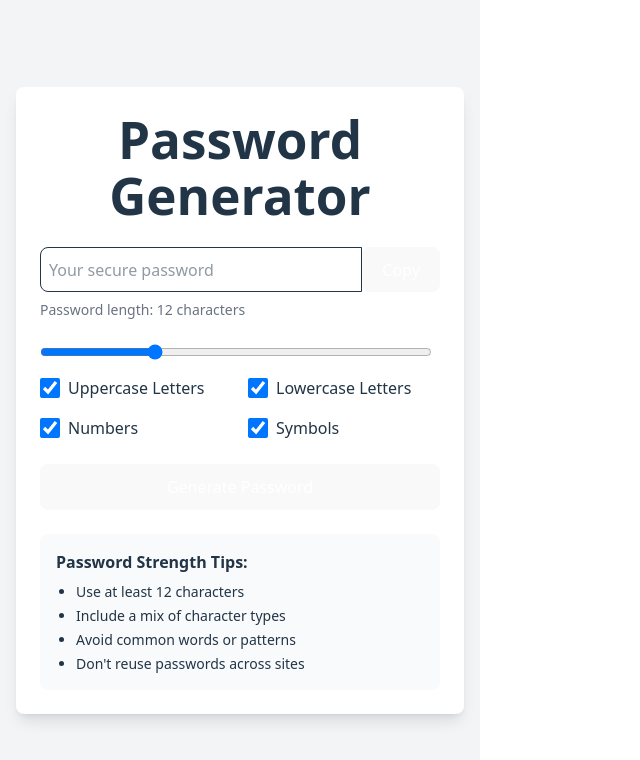
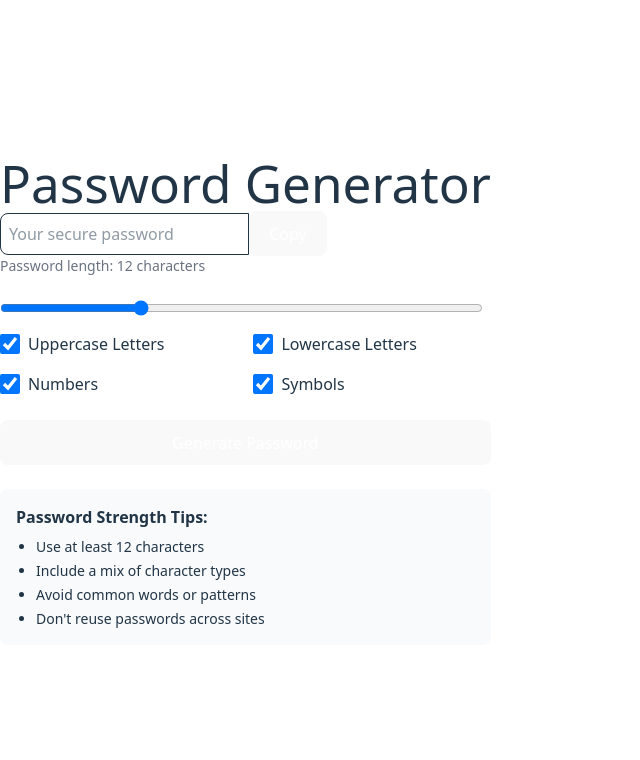
Before and after one commit to Sasank-5716/Password_generator, a React (Vite) app: page / in a window 1280 px wide. Shown: the top 760 px of the page, without its empty margins (0-640 px from the left). Built offline with nearby package versions, Linux system fonts and the light colour scheme.

Commit message:
Add style for generator title , password input and password-row

```diff
--- a/src/App.css
+++ b/src/App.css
@@ -1,46 +1,3 @@
-#root {
-  max-width: 1280px;
-  margin: 0 auto;
-  padding: 2rem;
-  text-align: center;
-}
-
-.logo {
-  height: 6em;
-  padding: 1.5em;
-  will-change: filter;
-  transition: filter 300ms;
-}
-.logo:hover {
-  filter: drop-shadow(0 0 2em #646cffaa);
-}
-.logo.react:hover {
-  filter: drop-shadow(0 0 2em #61dafbaa);
-}
-
-@keyframes logo-spin {
-  from {
-    transform: rotate(0deg);
-  }
-  to {
-    transform: rotate(360deg);
-  }
-}
-
-@media (prefers-reduced-motion: no-preference) {
-  a:nth-of-type(2) .logo {
-    animation: logo-spin infinite 20s linear;
-  }
-}
-
-.card {
-  padding: 2em;
-}
-
-.read-the-docs {
-  color: #888;
-}
-
 /* App background */
 body, html, #root {
   height: 100%;
@@ -57,3 +14,29 @@ body, html, #root {
   align-items: center;
   justify-content: center;
 }
+
+.generator-title {
+  font-size: 2rem;
+  font-weight: bold;
+  text-align: center;
+  color: #232946;
+  margin-bottom: 1rem;
+}
+
+.password-row {
+  display: flex;
+  gap: 0.5rem;
+  margin-bottom: 0.5rem;
+}
+
+.password-input {
+  flex: 1;
+  padding: 0.75rem;
+  border: 1px solid #e0e0e0;
+  border-right: none;
+  border-radius: 0.75rem 0 0 0.75rem;
+  font-size: 1.1rem;
+  background: #f6f8fa;
+  color: #232946;
+  outline: none;
+}
--- a/src/Password_generator.jsx
+++ b/src/Password_generator.jsx
@@ -48,14 +48,12 @@ function PasswordGenerator() {
   return (
     <div className="main-center">
       <div className="password-generator-container">
-        <div className="min-h-screen bg-gray-100 flex items-center justify-center p-4">
-          <div className="bg-white rounded-lg shadow-lg p-6 max-w-md w-full">
-            <h1 className="text-2xl font-bold mb-6 text-center">
+            <h1 className="generator-title ">
               Password Generator
             </h1>
 
             <div className="mb-6">
-              <div className="flex mb-2">
+              <div className="password-row">
                 <input
                   type="text"
                   value={password}
@@ -150,8 +148,7 @@ function PasswordGenerator() {
             </div>
           </div>
         </div>
-      </div>
-    </div>
+
   );
 }
 
```
